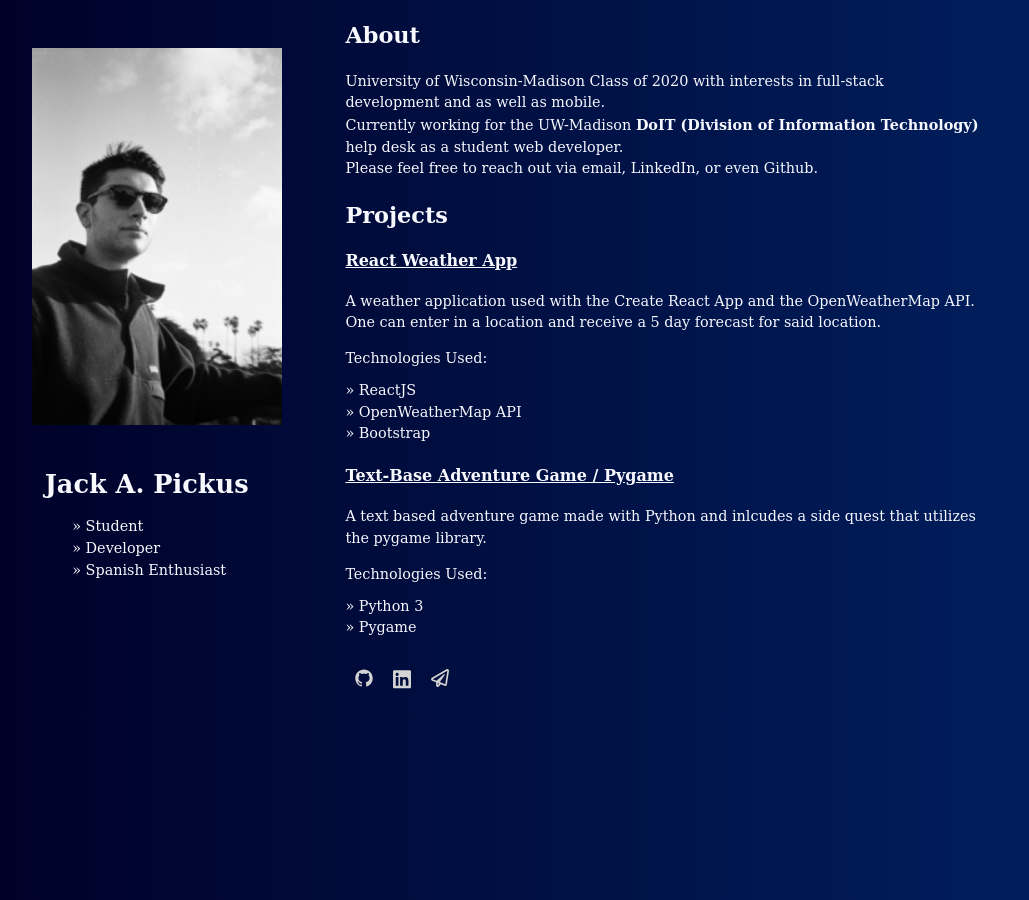
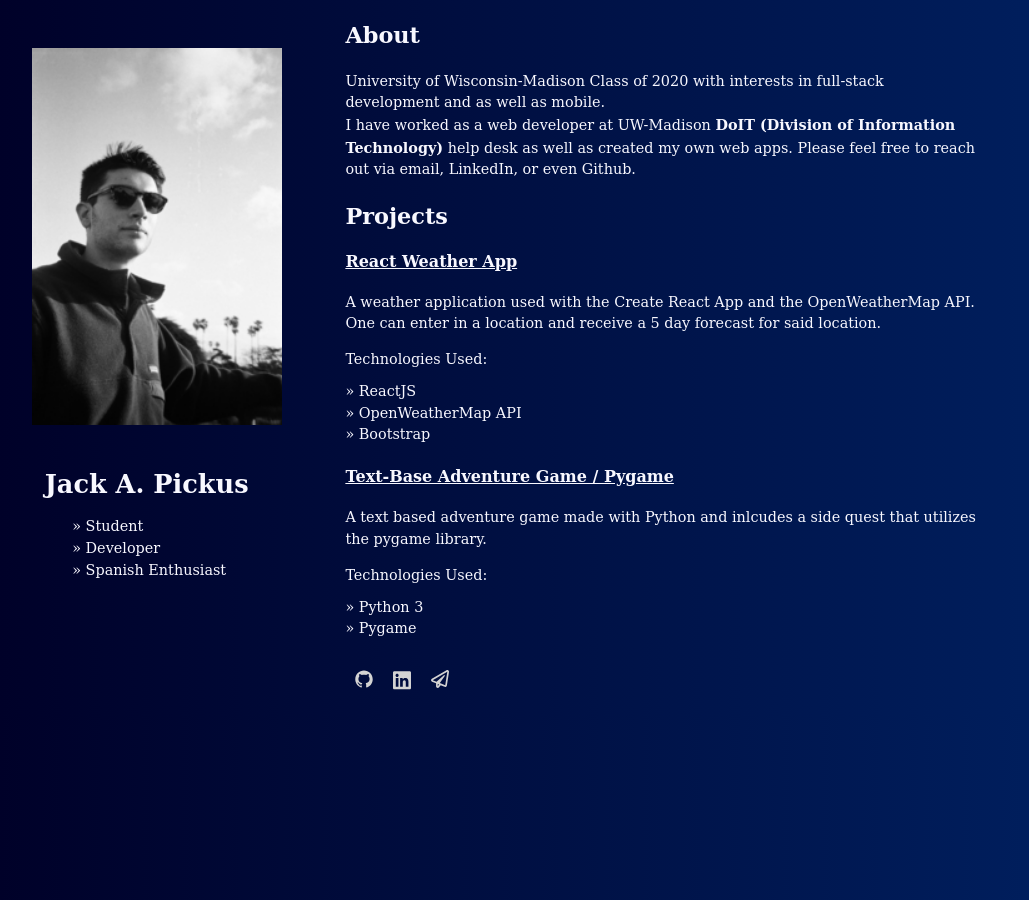
Before and after one commit to jackpickus/jackpickus.github.io, a Jekyll site: the page built from index.html, in a window 1280 px wide. Shown: the whole page, without its empty margins (39-1068 px from the left). Built offline with Jekyll 4.4.1, drawn with Linux system fonts in a browser that asks for light colours.

Commit message:
Update description

```diff
--- a/index.html
+++ b/index.html
@@ -8,7 +8,7 @@ layout: default
 	<p>
 		University of Wisconsin-Madison Class of 2020 with interests in full-stack development and as well as
 		mobile.<br>
-		Currently working for the UW-Madison <span id="job">DoIT (Division of Information Technology)</span> help desk as a student web developer.<br>
+		I have worked as a web developer at UW-Madison <span id="job">DoIT (Division of Information Technology)</span> help desk as well as created my own web apps.
 		Please feel free to reach out via email, LinkedIn, or even Github.
 	</p>
 
```
Also changed, not shown: 2 other files.
